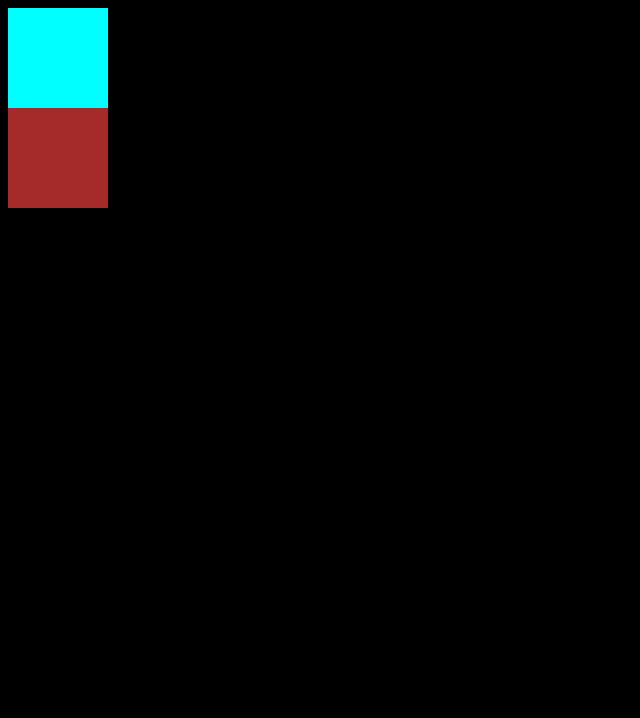
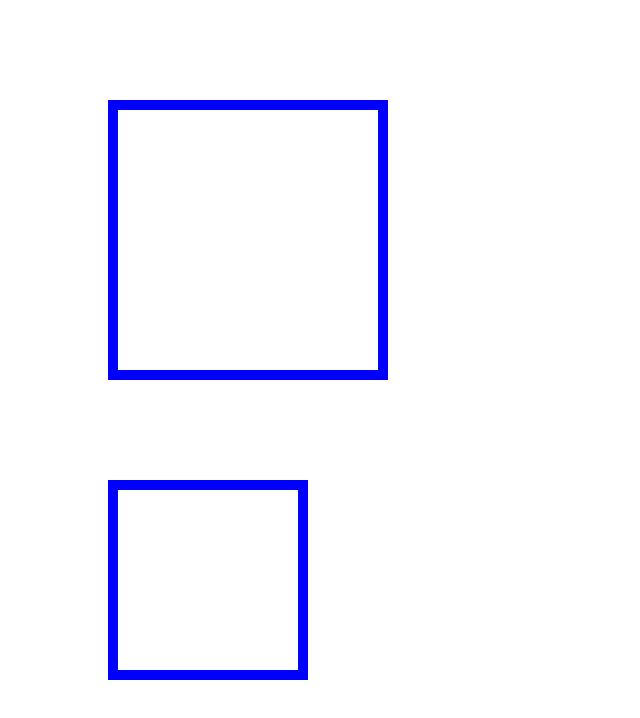
Before and after one commit to RikkySix/block-model-homework, a plain HTML site: page index.html in a window 1280 px wide. Shown: the whole page, without its empty margins (0-640 px from the left). Drawn offline with Linux system fonts and the light colour scheme.

Commit message:
Update styles.css
stlye data

```diff
--- a/styles/styles.css
+++ b/styles/styles.css
@@ -1,17 +1,16 @@
-* {
-    background-color: black;
-}
-
 #first {
-    height: 100px;
-    width: 100px;
-    color: aliceblue;
-    background-color: aqua;
+    width: 200px;
+    height: 200px;
+    padding: 30px;
+    border: 10px solid blue;
+    margin: 100px;
 }
 
 #second {
-    height: 100px;
-    width: 100px;
-    color: royalblue;
-    background-color: brown;
+    box-sizing: border-box;
+    width: 200px;
+    height: 200px;
+    padding: 30px;
+    border: 10px solid blue;
+    margin: 100px;
 }
```
